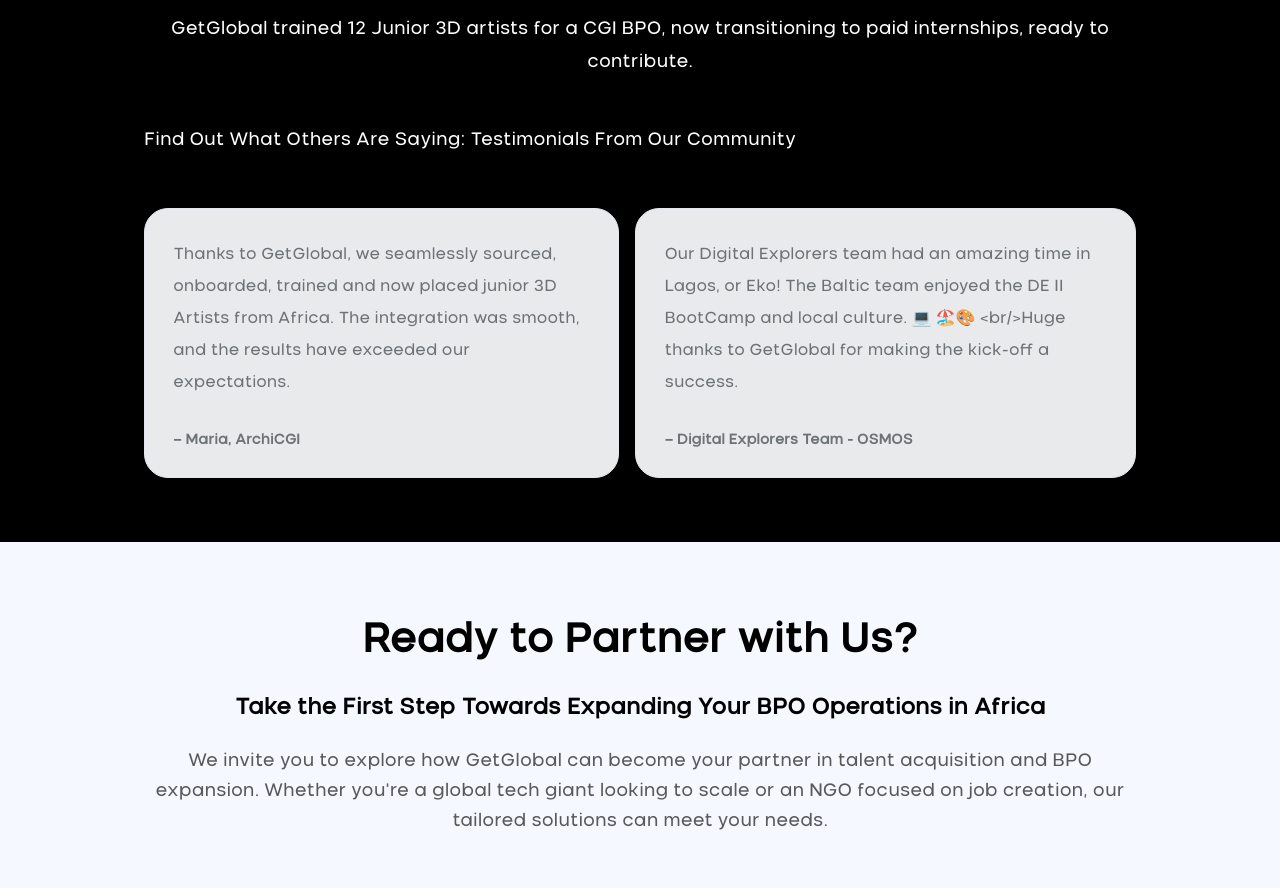
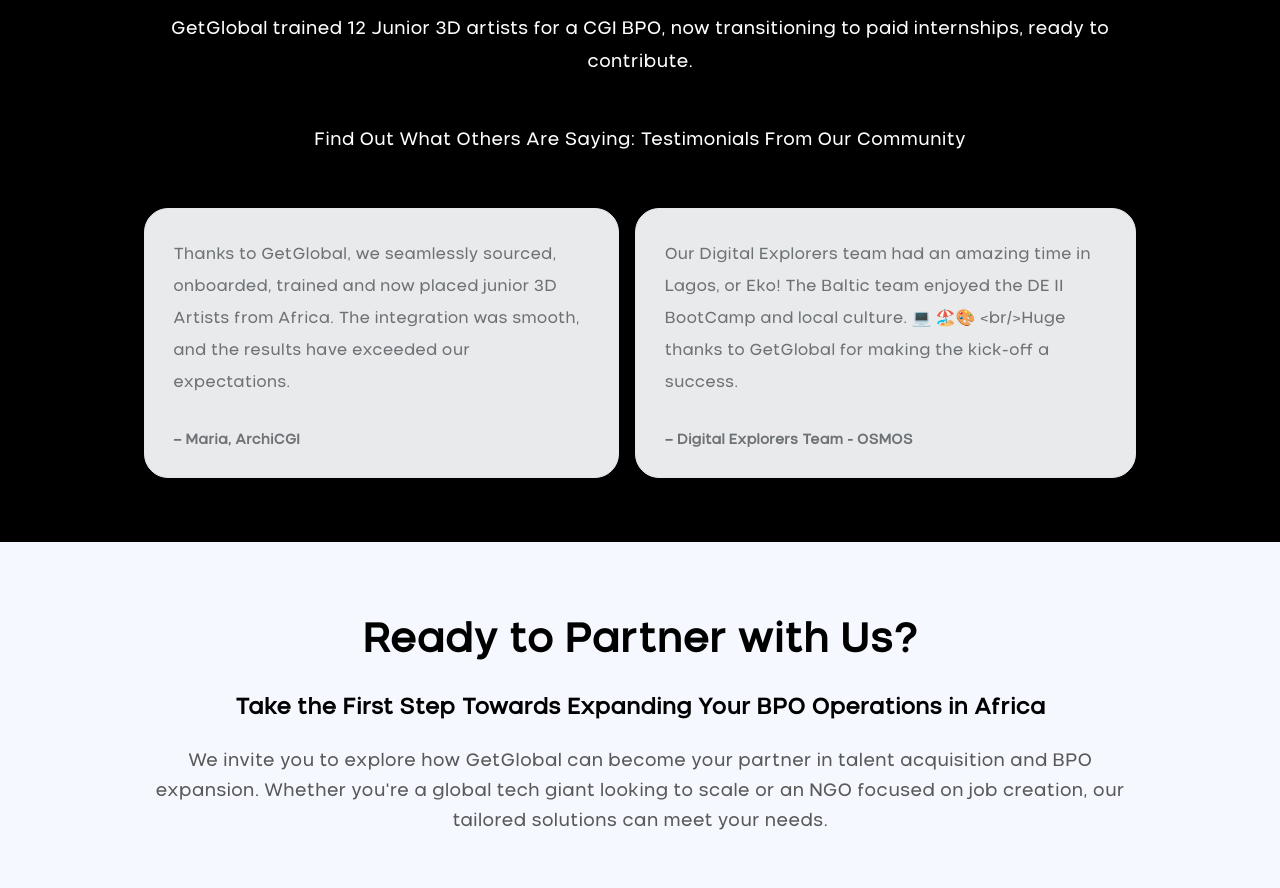
Before and after one commit to TechieTee/get-global, a React (Create React App) app: page / in a window 1280 px wide. Shown: the part 4100-4988 px from the top of the page. Built offline with nearby package versions, Linux system fonts and the light colour scheme; a web font is replaced by a local one.

Commit message:
Update Success.tsx

```diff
--- a/src/pages/Success.tsx
+++ b/src/pages/Success.tsx
@@ -58,7 +58,7 @@
                     ))}
                 </div>
             </div> */}
-            <h4 className="text-white lg:text-left text-center md:text-left text-[18px] mb-6 font-normal ">
+            <h4 className="text-white  text-center text-[18px] mb-6 font-normal ">
                 Find Out What Others Are Saying: Testimonials From Our Community</h4>
             <div className=" flex flex-col md:flex-col lg:flex-row  items-center gap-4">
                 <div className="bg-[#E9EAEC] border border-[#E2E7ED] rounded-3xl p-7">
```
